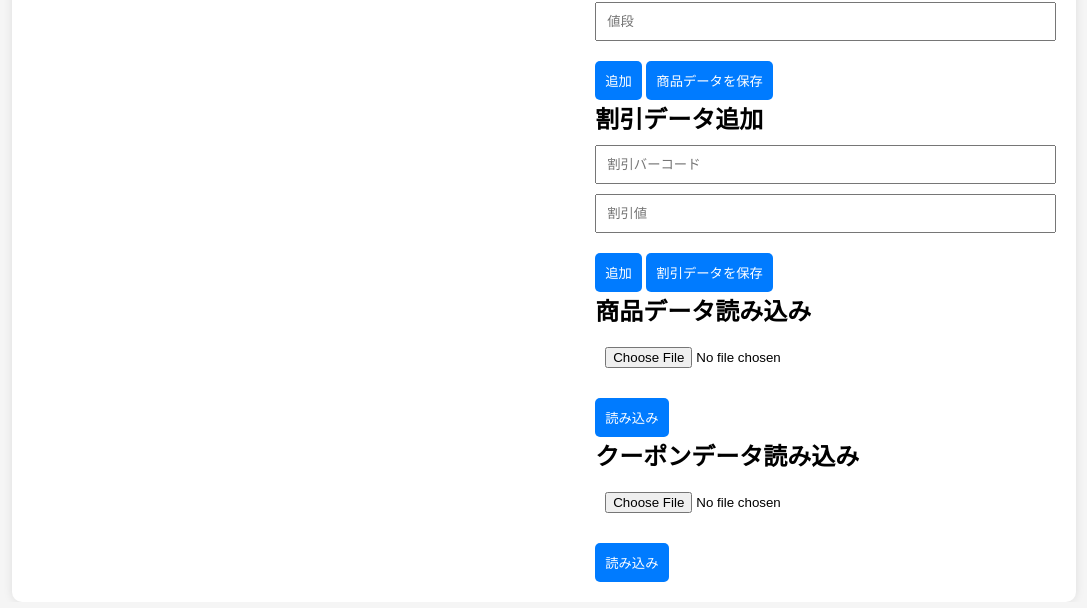
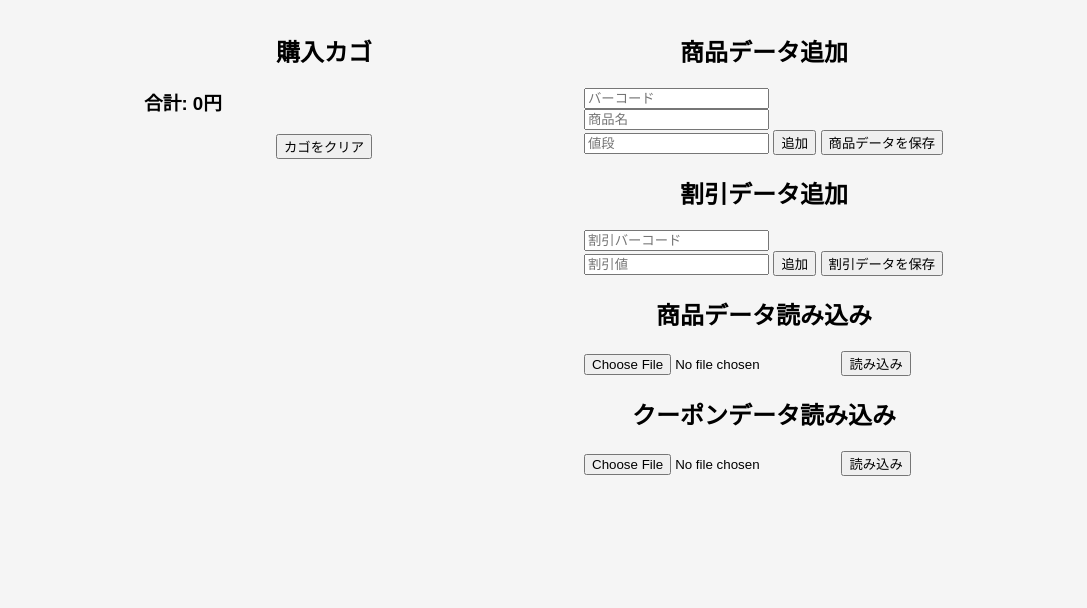
Before and after one commit to tamapiko/register, a plain HTML site: page index.html in a window 1280 px wide. Shown: the part 208-816 px from the top of the page, without its empty margins (96-1183 px from the left). Drawn offline with Linux system fonts and the light colour scheme.

Commit message:
Update index.html

```diff
--- a/index.html
+++ b/index.html
@@ -4,7 +4,39 @@
     <meta charset="UTF-8">
     <meta name="viewport" content="width=device-width, initial-scale=1.0">
     <title>レジシステム</title>
-    <link rel="stylesheet" href="styles.css">
+    <style>
+        body {
+            font-family: Arial, sans-serif;
+            display: flex;
+            justify-content: center;
+            align-items: center;
+            height: 100vh;
+            background-color: #f5f5f5;
+        }
+        #app {
+            display: flex;
+            flex-direction: column;
+            align-items: center;
+        }
+        .container {
+            display: flex;
+            width: 800px;
+            justify-content: space-between;
+        }
+        .cart-section, .control-section {
+            width: 45%;
+        }
+        .cart-section h2, .control-section h2 {
+            text-align: center;
+        }
+        .clear-cart-button {
+            display: block;
+            margin: 0 auto;
+        }
+        .quantity-controls {
+            display: inline-flex;
+        }
+    </style>
 </head>
 <body>
     <div id="app">
@@ -28,23 +60,20 @@
                     <button onclick="addProduct()">追加</button>
                     <button onclick="saveProductData()">商品データを保存</button>
                 </div>
-
                 <!-- 割引データ追加フォーム -->
                 <div>
                     <h2>割引データ追加</h2>
                     <input type="text" id="discountBarcode" placeholder="割引バーコード">
-                    <input type="number" id="discountValue" placeholder="割引値">
+                    <input type="text" id="discountValue" placeholder="割引値">
                     <button onclick="addDiscount()">追加</button>
                     <button onclick="saveCouponData()">割引データを保存</button>
                 </div>
-
                 <!-- 商品データ読み込み -->
                 <div>
                     <h2>商品データ読み込み</h2>
                     <input type="file" id="productFile" accept=".txt">
                     <button onclick="loadProductData()">読み込み</button>
                 </div>
-
                 <!-- クーポンデータ読み込み -->
                 <div>
                     <h2>クーポンデータ読み込み</h2>
```
